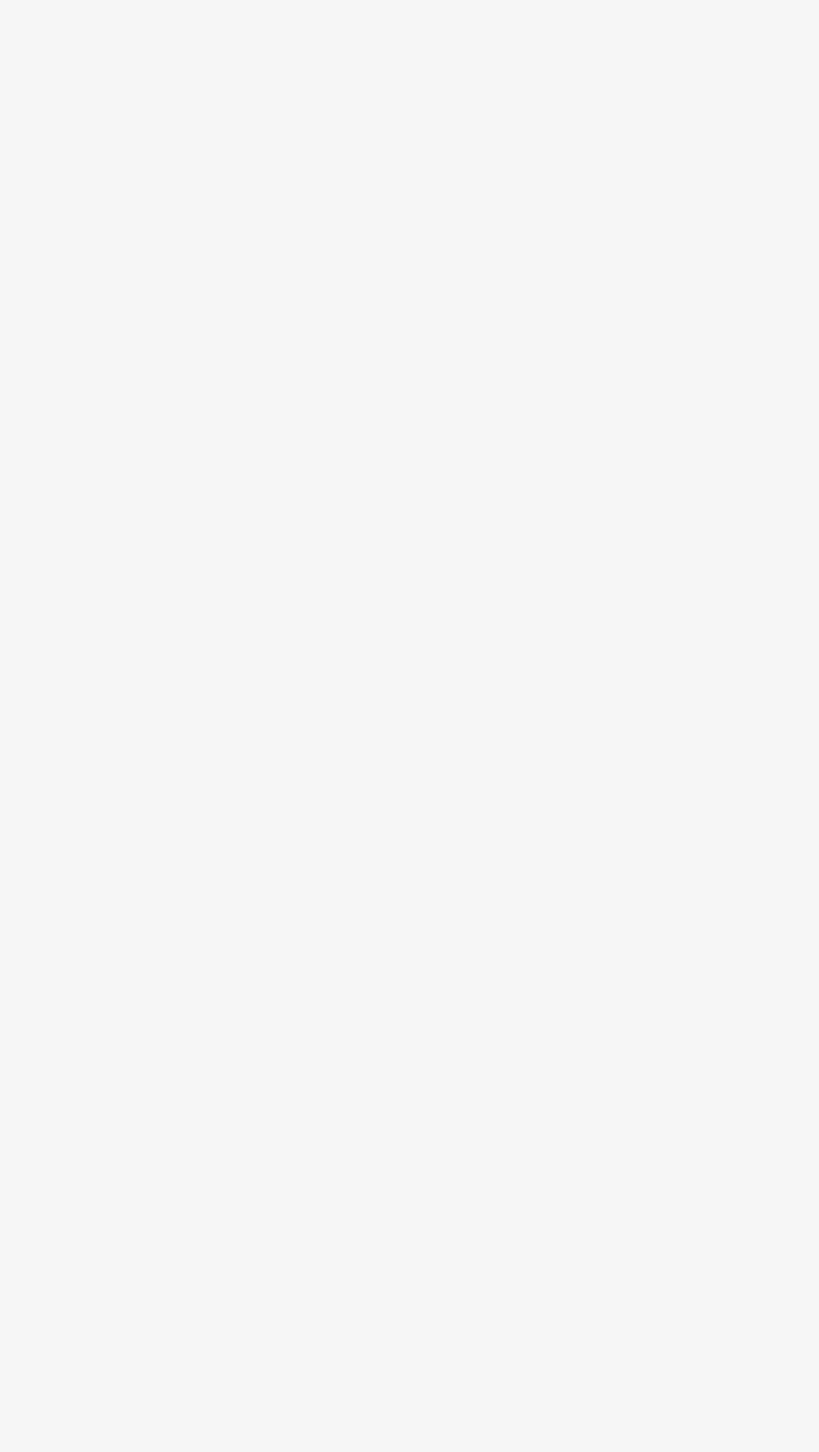
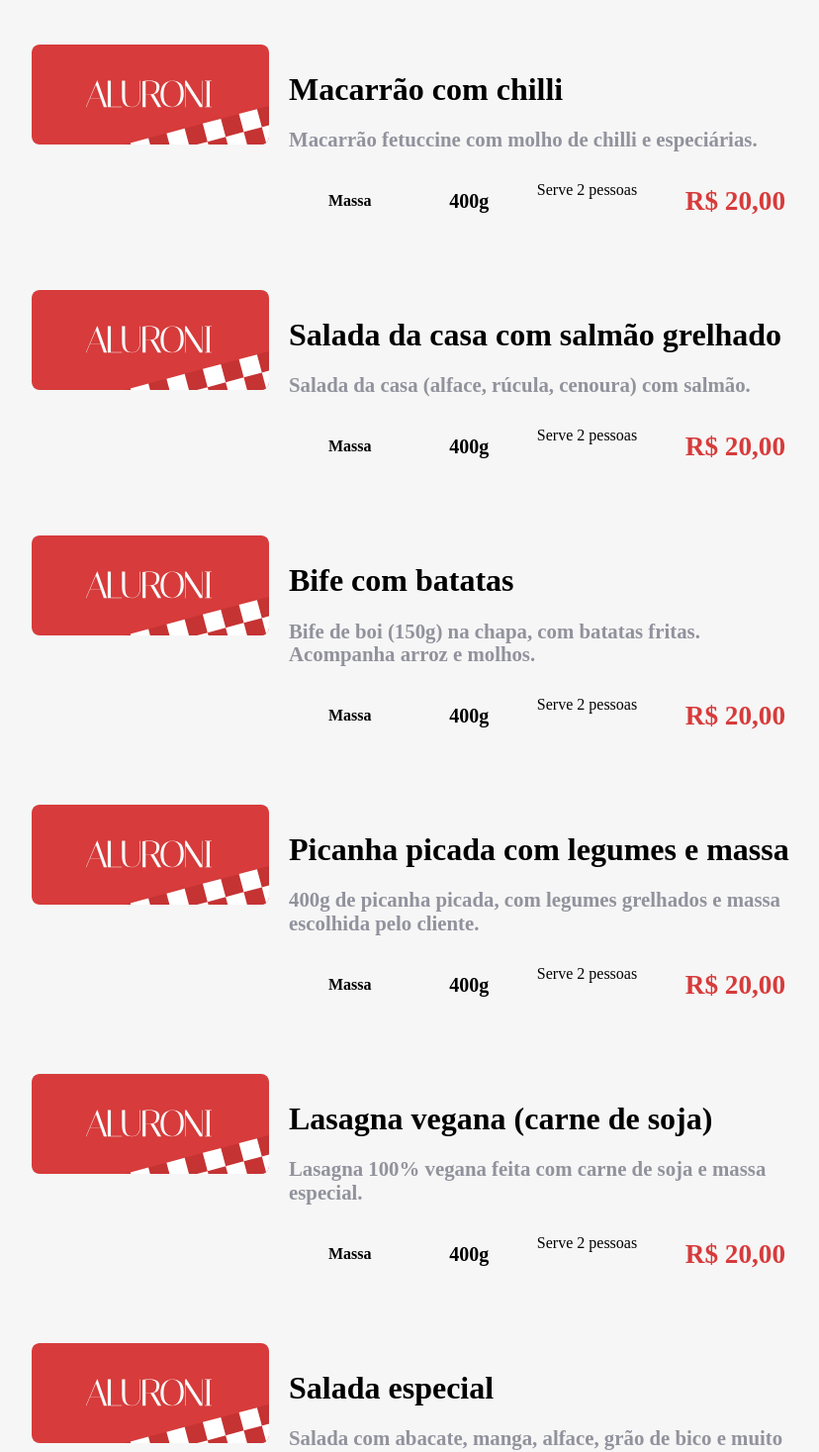
Before and after one commit to Henrique1204/aluroni, a React (Create React App) app: page / in a window 1280 px wide. Shown: the part 1330-2797 px from the top of the page at 99% size, without its empty margins (168-996 px from the left). Before the commit the page ends 834 px from the top, so only its background shows below. Built offline with nearby package versions, Linux system fonts and the light colour scheme; a web font is replaced by a local one.

Commit message:
Criando itens

```diff
--- /dev/null
+++ b/src/pages/Cardapio/Itens/Item/Item.module.scss
@@ -0,0 +1,128 @@
+@import "styles";
+
+$massas: #d73b3b;
+$carnes: #30201e;
+$combos: #e6c864;
+$veganos: #80aa40;
+
+.item {
+  width: 90%;
+
+  display: flex;
+  flex-wrap: wrap;
+
+  &__imagem {
+    min-width: 240px;
+
+    img {
+      border-radius: 8px;
+      width: 100%;
+    }
+
+    @media (max-width: $desktop_xsm) {
+      width: 100%;
+    }
+  }
+
+  &__descricao {
+    padding: 0 20px;
+
+    display: flex;
+    flex-wrap: wrap;
+    flex-direction: column;
+    justify-content: space-around;
+    flex: 1;
+
+    @media (max-width: $desktop_xsm) {
+      margin-top: 20px;
+      padding: 0;
+
+      flex-direction: row;
+    }
+  }
+
+  &__titulo {
+    h2 {
+      margin-bottom: 20px;
+
+      font-size: 2rem;
+      font-weight: bold;
+    }
+
+    p {
+      max-width: 600px;
+      margin-bottom: 20px;
+
+      font-size: 1.3rem;
+      font-weight: 600;
+      color: $dark-grey;
+    }
+  }
+
+  &__tags {
+    max-width: 700px;
+    margin-bottom: 20px;
+
+    display: flex;
+    flex-wrap: wrap;
+    justify-content: space-between;
+
+    @media (max-width: $desktop_xsm) {
+      justify-content: flex-end;
+    }
+
+    @media (max-width: $mobile) {
+      justify-content: flex-start;
+    }
+
+    & > div {
+      margin: 10px;
+    }
+  }
+
+  &__tipo {
+    height: 40px;
+    padding: 10px 30px;
+    border-radius: 2px;
+
+    font-weight: bold;
+
+    display: flex;
+    align-items: center;
+    justify-content: center;
+
+    &__massas {
+      color: white;
+      background-color: $massas;
+    }
+
+    &__carnes {
+      color: white;
+      background-color: $carnes;
+    }
+
+    &__combos {
+      background-color: $combos;
+    }
+
+    &__veganos {
+      background-color: $veganos;
+    }
+  }
+
+  &__porcao,
+  &__qtdpessoas,
+  &__valor {
+    font-size: 1.25rem;
+    font-weight: bold;
+
+    display: flex;
+    align-items: center;
+    justify-content: center;
+  }
+
+  &__valor {
+    font-size: 1.7rem;
+    color: $red;
+  }
+}
--- /dev/null
+++ b/src/pages/Cardapio/Itens/Item/index.tsx
@@ -0,0 +1,50 @@
+import React from "react";
+
+import logo from "assets/logo.svg";
+
+import Styles from "./Item.module.scss";
+
+interface ICategoryItem {
+  id: number;
+  label: string;
+}
+
+interface IItemProps {
+  title: string;
+  description: string;
+  photo: string;
+  size: number;
+  serving: number;
+  price: number;
+  id: number;
+  category: ICategoryItem;
+}
+
+const Item: React.FC<IItemProps> = ({ title, photo, description }) => {
+  return (
+    <div className={Styles.item}>
+      <div className={Styles.item__imagem}>
+        <img src={logo} alt="Aluroni" />
+      </div>
+
+      <div className={Styles.item__descricao}>
+        <div className={Styles.item__titulo}>
+          <h2>{title}</h2>
+          <p>{description}</p>
+        </div>
+
+        <div className={Styles.item__tags}>
+          <div className={Styles.item__tipo}>Massa</div>
+
+          <div className={Styles.item__porcao}>400g</div>
+
+          <div className={Styles.item_qtdpessoas}>Serve 2 pessoas</div>
+
+          <div className={Styles.item__valor}>R$ 20,00</div>
+        </div>
+      </div>
+    </div>
+  );
+};
+
+export default Item;
--- /dev/null
+++ b/src/pages/Cardapio/Itens/Itens.module.scss
@@ -0,0 +1,8 @@
+.itens {
+  width: 100%;
+
+  display: flex;
+  flex-wrap: wrap;
+  flex-direction: column;
+  gap: 40px;
+}
--- /dev/null
+++ b/src/pages/Cardapio/Itens/index.tsx
@@ -0,0 +1,18 @@
+import React from "react";
+
+import cardapio from "./itens.json";
+
+import Styles from "./Itens.module.scss";
+import Item from "./Item";
+
+const Itens: React.FC = () => {
+  return (
+    <div className={Styles.itens}>
+      {cardapio.map((item) => (
+        <Item key={item.id} {...item} />
+      ))}
+    </div>
+  );
+};
+
+export default Itens;
--- /dev/null
+++ b/src/pages/Cardapio/Itens/itens.json
@@ -0,0 +1,119 @@
+[
+  {
+    "title": "Macarrão mediterrâneo",
+    "description": "Macarrão spaghetti com frutos-do-mar e especíarias, especialidade da cozinha. Atenção: Contém camarão e outros frutos-do-mar!",
+    "photo": "/assets/pratos/macarrao_mediterraneo.png",
+    "size": 400,
+    "serving": 2,
+    "price": 73.0,
+    "id": 1,
+    "category": {
+      "id": 1,
+      "label": "Massas"
+    }
+  },
+  {
+    "title": "Macarrão da casa",
+    "description": "Macarrão com frutos-do-mar e especíarias, especialidade da cozinha. Atenção: Contém camarão e outros frutos-do-mar!",
+    "photo": "/assets/pratos/macarrao_da_casa.png",
+    "size": 400,
+    "serving": 2,
+    "price": 54.0,
+    "id": 2,
+    "category": {
+      "id": 1,
+      "label": "Massas"
+    }
+  },
+  {
+    "title": "Macarrão com chilli",
+    "description": "Macarrão fetuccine com molho de chilli e especiárias.",
+    "photo": "/assets/pratos/macarrao_com_chilli.png",
+    "size": 350,
+    "serving": 1,
+    "price": 58.0,
+    "id": 3,
+    "category": {
+      "id": 1,
+      "label": "Massas"
+    }
+  },
+  {
+    "title": "Salada da casa com salmão grelhado",
+    "description": "Salada da casa (alface, rúcula, cenoura) com salmão.",
+    "photo": "/assets/pratos/salada_da_casa.png",
+    "size": 450,
+    "serving": 1,
+    "price": 42.0,
+    "id": 4,
+    "category": {
+      "id": 2,
+      "label": "Carnes"
+    }
+  },
+  {
+    "title": "Bife com batatas",
+    "description": "Bife de boi (150g) na chapa, com batatas fritas. Acompanha arroz e molhos.",
+    "photo": "/assets/pratos/bife_com_batatas.png",
+    "size": 550,
+    "serving": 2,
+    "price": 86.0,
+    "id": 5,
+    "category": {
+      "id": 2,
+      "label": "Carnes"
+    }
+  },
+  {
+    "title": "Picanha picada com legumes e massa",
+    "description": "400g de picanha picada, com legumes grelhados e massa escolhida pelo cliente.",
+    "photo": "/assets/pratos/picanha_picada.png",
+    "size": 850,
+    "serving": 3,
+    "price": 123.0,
+    "id": 6,
+    "category": {
+      "id": 3,
+      "label": "Combos"
+    }
+  },
+  {
+    "title": "Lasagna vegana (carne de soja)",
+    "description": "Lasagna 100% vegana feita com carne de soja e massa especial.",
+    "photo": "/assets/pratos/lasagna_vegana.png",
+    "size": 350,
+    "serving": 1,
+    "price": 45.0,
+    "id": 7,
+    "category": {
+      "id": 4,
+      "label": "Veganos"
+    }
+  },
+  {
+    "title": "Salada especial",
+    "description": "Salada com abacate, manga, alface, grão de bico e muito mais.",
+    "photo": "/assets/pratos/salada_especial.png",
+    "size": 350,
+    "serving": 1,
+    "price": 37.0,
+    "id": 8,
+    "category": {
+      "id": 4,
+      "label": "Veganos"
+    }
+  },
+  {
+    "title": "Almôndegas",
+    "description": "Porção de almôndegas com sour cream, cebola e tempêros. Acompanha arroz ou massa.",
+    "photo": "/assets/pratos/almondegas.png",
+    "size": 740,
+    "serving": 3,
+    "price": 120.0,
+    "id": 9,
+    "category": {
+      "id": 3,
+      "label": "Combos"
+    }
+  }
+]
--- a/src/pages/Cardapio/index.tsx
+++ b/src/pages/Cardapio/index.tsx
@@ -7,6 +7,7 @@
 import Buscador from "./Buscador";
 import Filtros from "./Filtros";
 import Ordernador from "./Ordenador";
+import Itens from "./Itens";
 
 const Cardapio: React.FC = () => {
   const [busca, setBusca] = React.useState<string>("");
@@ -34,6 +35,8 @@
 
           <Ordernador value={ordenador} onChange={setOrdenador} />
         </div>
+
+        <Itens />
       </section>
     </main>
   );
```
